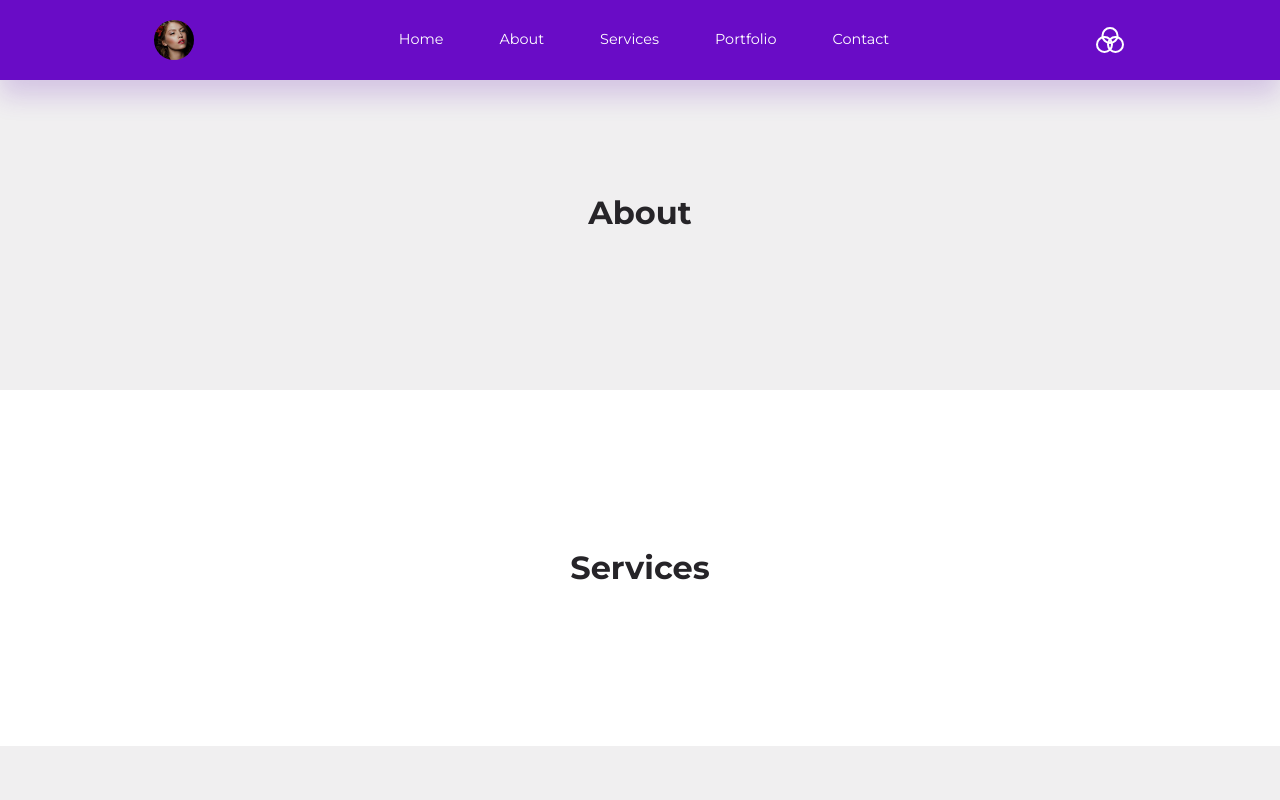
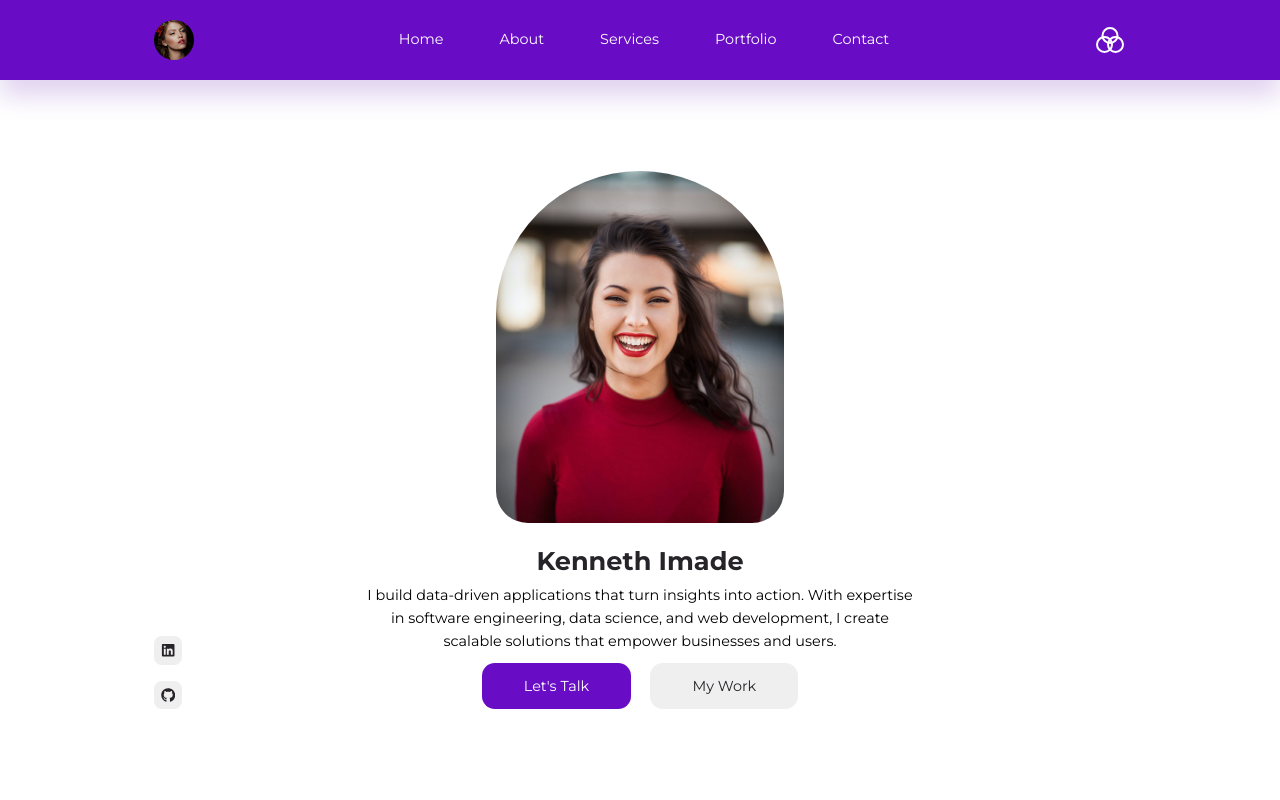
Before and after one commit to KenImade/portfolio_website, a React (Create React App) app: page / in a window 1280 px wide. Shown: the top 800 px of the page. Built offline with nearby package versions, Linux system fonts and the light colour scheme.

Commit message:
feat: setup header view for mobild and desktop

```diff
--- a/public/index.html
+++ b/public/index.html
@@ -2,7 +2,7 @@
 <head>
     <meta charset="UTF-8">
     <meta name="viewport" content="width=device-width, initial-scale=1.0">
-    <title>Kenneth Imade's Portfolio</title>
+    <title>Kenneth Imade | Software Engineer | Data Science & Web Development</title>
     <!-- Google Font Monteserrat -->
     <link href="https://fonts.googleapis.com/css2?family=Montserrat:ital,wght@0,100..900;1,100..900&display=swap" rel="stylesheet">
 </head>
--- a/src/sections/header/Header.jsx
+++ b/src/sections/header/Header.jsx
@@ -1,8 +1,31 @@
+import data from './data'
+import HeaderImage from '../../assets/header.jpg'
 import './header.css'
 
 const Header = () => {
   return (
-    <header id='header'><h2>Header</h2></header>
+    <header id='header'>
+      <div className="container header__container">
+        <div className="header__profile">
+          <img src={HeaderImage} alt="Portrait" />
+        </div>
+        <h3>Kenneth Imade</h3>
+        <p>
+          I build data-driven applications that turn insights into action. With expertise in software engineering,
+          data science, and web development, I create scalable solutions that empower businesses and users.
+        </p>
+        <div className="header__cta">
+          <a href="#contact" className='btn primary'>Let's Talk</a>
+          <a href="#portfolio" className='btn light'>My Work</a>
+        </div>
+        <div className="header__socials">
+          {
+            data.map(item => <a key={item.id} href={item.link} target='_blank'
+              rel='noopener noreferer'>{item.icon}</a>)
+          }
+        </div>
+      </div>
+    </header>
   )
 }
 
--- /dev/null
+++ b/src/sections/header/data.js
@@ -0,0 +1,9 @@
+import { FaLinkedin } from "react-icons/fa";
+import { FaGithub } from "react-icons/fa";
+
+const data = [
+    {id: 1, link: 'https://www.linkedin.com/in/kenneth-imade/', icon: <FaLinkedin />},
+    {id: 2, link: 'https://github.com/KenImade', icon: <FaGithub />},
+]
+
+export default data;
--- a/src/sections/header/header.css
+++ b/src/sections/header/header.css
@@ -0,0 +1,90 @@
+header {
+    margin-top: 5rem;
+    height: calc(100vh - 5rem);
+    display: grid;
+    place-items: center;
+    background: var(--color-white);
+    transition: var(--transition);
+}
+
+.header__container {
+    display: flex;
+    flex-direction: column;
+    align-items: center;
+    position: relative;
+}
+
+.header__profile {
+    width: 18rem;
+    height: 22rem;
+    border-radius: 9rem 9rem 2rem 2rem;
+    overflow: hidden;
+    margin-bottom: 1.5rem;
+}
+
+.header__container p {
+    width: 35rem;
+    text-align: center;
+    margin: 0.6rem 0.2rem;
+}
+
+.header__cta {
+    display: flex;
+    align-items: center;
+    gap: 1.2rem;
+}
+
+.header__socials {
+    position: absolute;
+    left: 0;
+    bottom: 0;
+    display: flex;
+    flex-direction: column;
+    gap: 1rem;
+}
+
+.header__socials a {
+    width: 1.8rem;
+    aspect-ratio: 1/1;
+    background: var(--color-light);
+    color: var(--color-black);
+    display: grid;
+    place-items: center;
+    border-radius: var(--border-radius-3);
+}
+
+.header__socials a:hover {
+    background: var(--color-primary);
+    color: var(--color-white);
+    transform: translateX(-0.5rem);
+}
+
+/* MEDIA QUERIES (TABLETS) */
+@media screen and (max-width: 1024px) {
+    header {
+        margin-top: 0;
+        height: 100vh;
+    }
+}
+
+/* MEDIA QUERIES (PHONES) */
+@media screen and (max-width: 600px) {
+    .header__profile {
+        width: 14rem;
+        height: 17rem;
+        max-width: 60%;
+        max-height: 35vh;
+    }
+
+    .header__container p {
+        width: 100%;
+    }
+
+    .header__cta {
+        gap: 1rem;
+    }
+
+    .header__socials {
+        display: none;
+    }
+}
```
